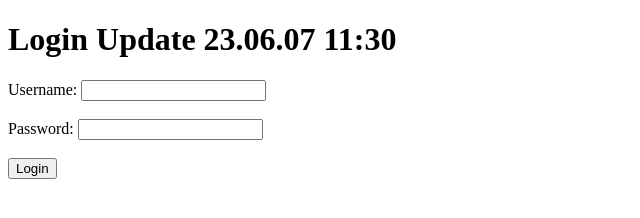
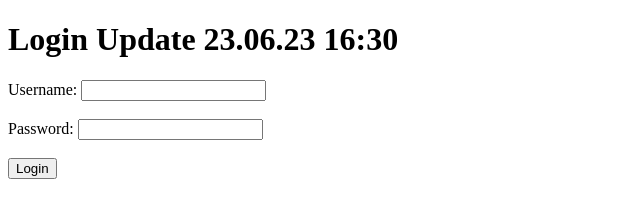
Before and after one commit to MaJJangJJang/bank_system, a website: page public/index.html in a window 1280 px wide. Shown: the full height of the page, 0-640 px from the left. Drawn offline with Linux system fonts and the light colour scheme.

Commit message:
Update Page

```diff
--- a/public/index.html
+++ b/public/index.html
@@ -4,7 +4,7 @@
     <title>Login</title>
   </head>
   <body>
-    <h1>Login Update 23.06.07 11:30</h1>
+    <h1>Login Update 23.06.23 16:30</h1>
     <form id="loginForm" action="/" method="POST">
       <label for="username">Username:</label>
       <input type="text" id="username" name="username" required><br><br>
```
